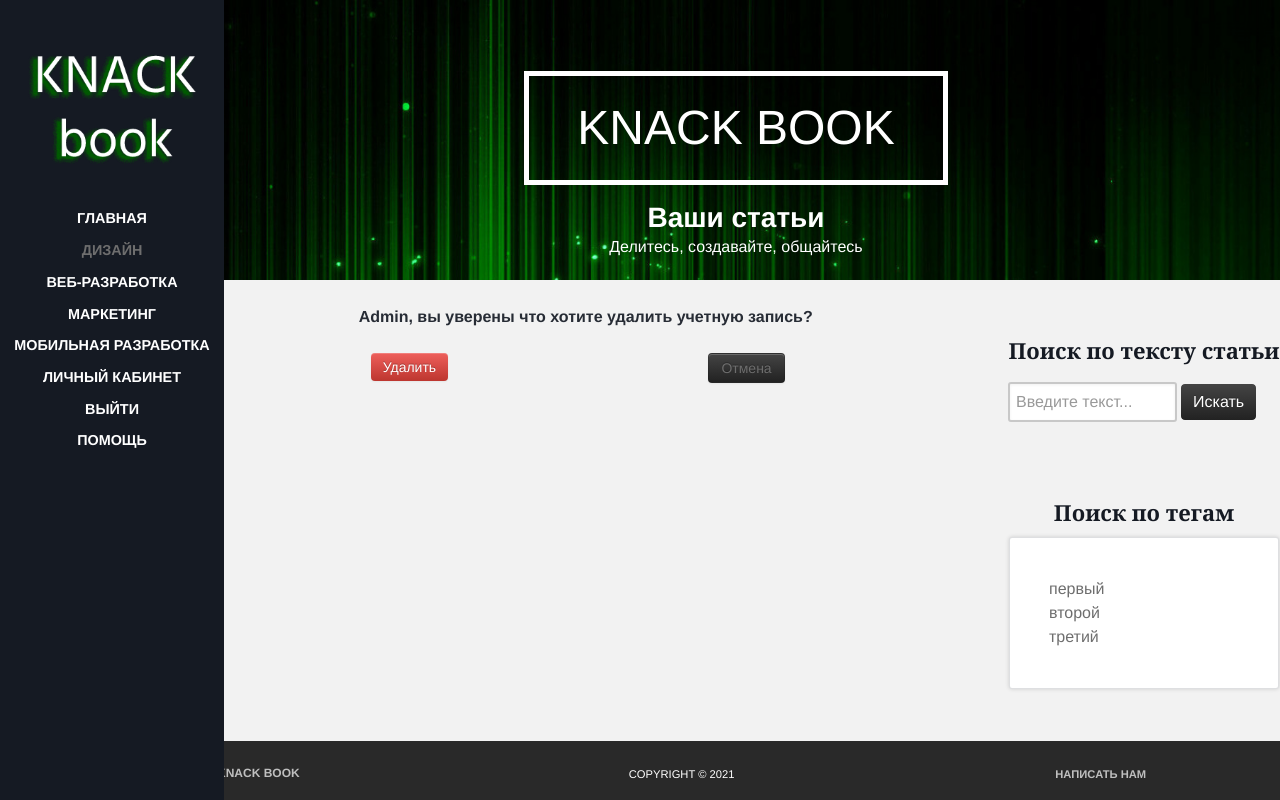
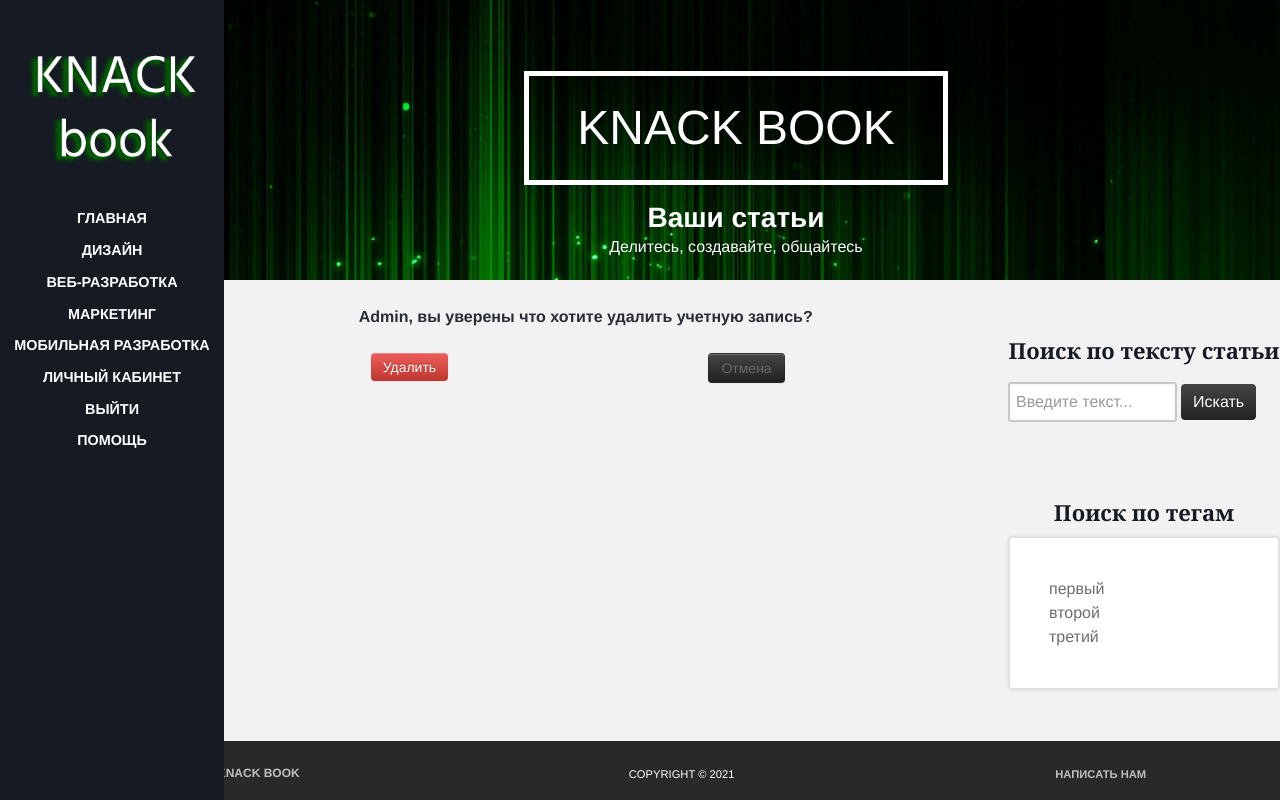
Before and after one commit to alexvydrin/knackbook, a Django app: page /auth/delete-user/1/ in a window 1280 px wide. Run offline with Django 3.2, Linux system fonts and the light colour scheme; a user stored in the database is signed in; data comes from the database, SQL or seed files in the repository; data that the repository does not hold is empty.

Commit message:
modified inc_main_menu

```diff
--- a/mainapp/templates/mainapp/inc_main_menu.html
+++ b/mainapp/templates/mainapp/inc_main_menu.html
@@ -35,7 +35,7 @@
                         </li>
 
                         {% for section in links_section_menu %}
-                            <li class="g-menu-item g-menu-item-type-component g-menu-item-344 g-parent g-standard g-menu-item-link-parent {% if request.resolver_match.kwargs.pk|add:0 == section.pk %}active{% endif %}">
+                            <li class="g-menu-item g-menu-item-type-component g-menu-item-344 g-parent g-standard g-menu-item-link-parent {% if request.resolver_match.url_name == 'articles_for_section_list' and request.resolver_match.kwargs.pk|add:0 == section.pk %}active{% endif %}">
                                 <a class="g-menu-item-container"
                                    href="{% url 'mainapp:articles_for_section_list' pk=section.pk %}">
                                         <span class="g-menu-item-content">
```
